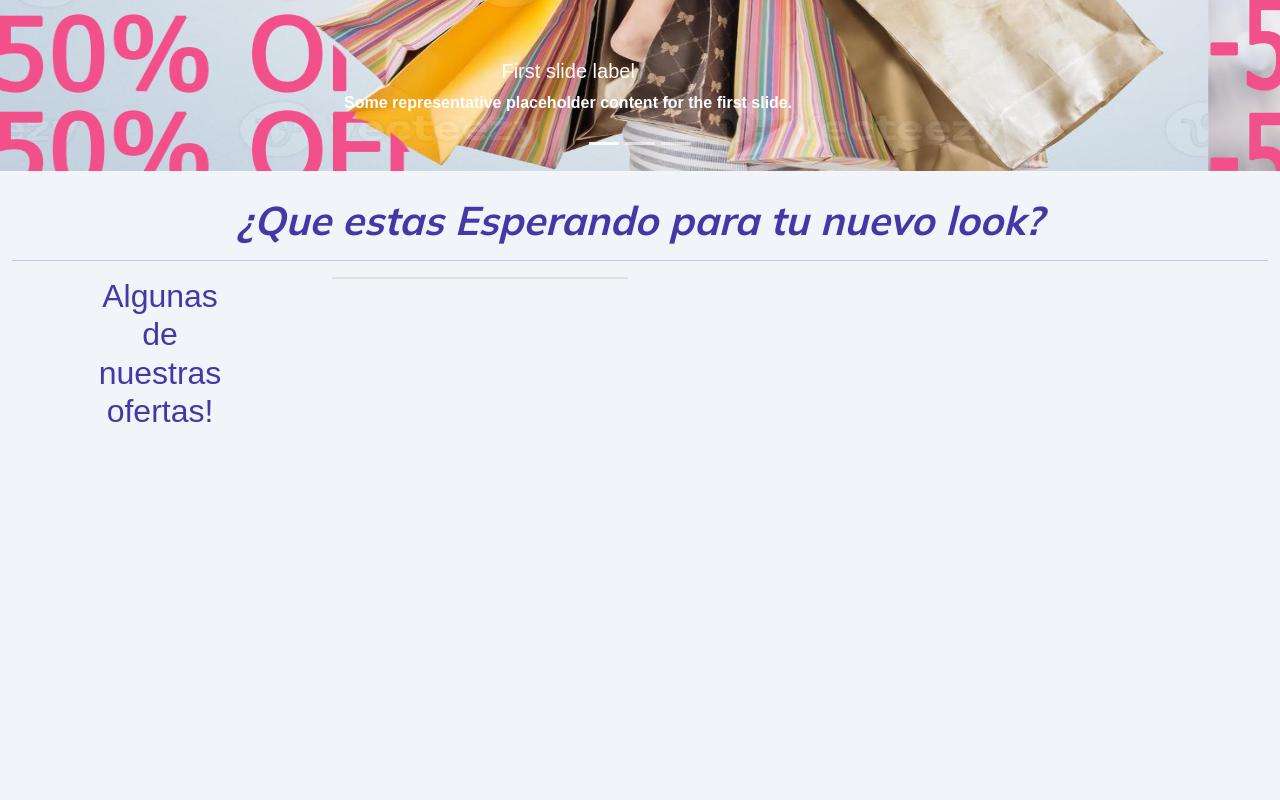
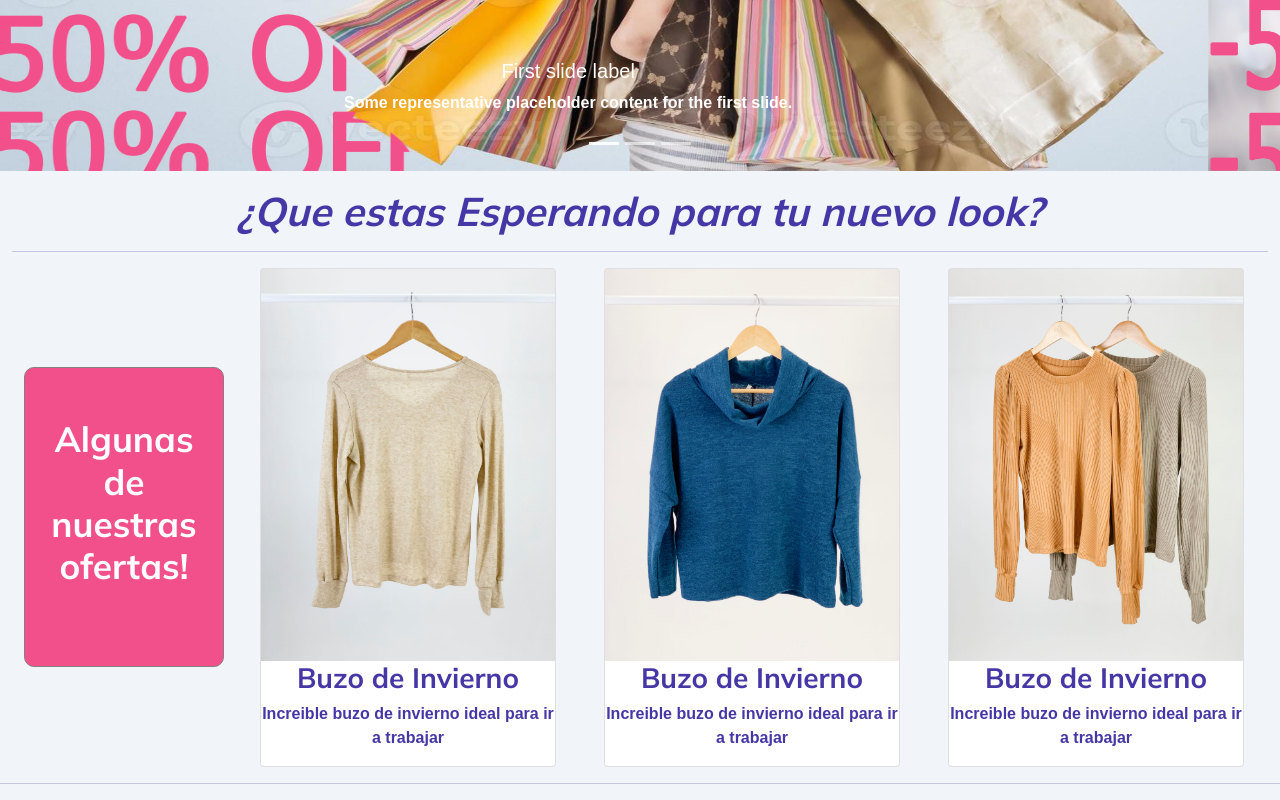
Before and after one commit to Gabrielfrias96/4taEntrega, a website: page index.html in a window 1280 px wide. Shown: the part 528-1328 px from the top of the page. Before the commit the page ends 966 px from the top, so only its background shows below. Drawn offline with nearby package versions, Linux system fonts and the light colour scheme; a web font is replaced by a local one.

Commit message:
aderi imagenes

```diff
--- a/index.html
+++ b/index.html
@@ -17,7 +17,7 @@
 <body>
     <header><!--Aqui esta el Navbar-->
       <nav class="navbar sticky-top navbar-expand-lg navbar-light bg-light">
-        <div class="container-fluid">
+        <div class="container-fluid px-3">
           <a class="navbar-brand" href="index.html"><img src="img/logo.png" alt="logo" class="img-fluid img__logo"></a>
           <button class="navbar-toggler" type="button" data-bs-toggle="collapse" data-bs-target="#navbarSupportedContent" aria-controls="navbarSupportedContent" aria-expanded="false" aria-label="Toggle navigation">
             <span class="navbar-toggler-icon"></span>
@@ -95,23 +95,38 @@
     </section>
     <section><!--Aqui Estan las cards de Ofertas-->
         <div class="container-fluid container_background">
-            <div class="row">
-                <div class="col-12">
+            <div class="row d-flex justify-content-evenly">
+                <div class="col-12 mt-3">
                     <h1>¿Que estas Esperando para tu nuevo look?</h1>
                     <hr>
                 </div>
-                <div class="col-lg-3">
-                  <h2>Algunas <br> de <br> nuestras <br> ofertas!</h2>
+                <div class="col-md-3 text__ofert">
+                  <h2>Algunas de nuestras ofertas!</h2>
                 </div>
-                <div class="col-lg-3">
+                <div class="col-md-3">
                   <div class="card">
-
+                    <img src="img/article100.jpg" alt="articulo" class="img__card">
+                    <h3>Buzo de Invierno</h3>
+                    <p>Increible buzo de invierno ideal para ir a trabajar</p>
                   </div>
                 </div>
-                <div class="col-lg-3"></div>
-                <div class="col-lg-3"></div>
+                <div class="col-md-3">
+                  <div class="card">
+                    <img src="img/article200.jpg" alt="articulo" class="img__card">
+                    <h3>Buzo de Invierno</h3>
+                    <p>Increible buzo de invierno ideal para ir a trabajar</p>
+                  </div>
+                </div>
+                <div class="col-md-3">
+                  <div class="card">
+                    <img src="img/article300.jpg" alt="articulo" class="img__card">
+                    <h3>Buzo de Invierno</h3>
+                    <p>Increible buzo de invierno ideal para ir a trabajar</p>
+                  </div>
+                </div>
             </div>
         </div>
+        <hr>
     </section>
     <script src="https://cdn.jsdelivr.net/npm/bootstrap@5.1.0/dist/js/bootstrap.bundle.min.js" integrity="sha384-U1DAWAznBHeqEIlVSCgzq+c9gqGAJn5c/t99JyeKa9xxaYpSvHU5awsuZVVFIhvj" crossorigin="anonymous"></script>
     <script defer src="https://use.fontawesome.com/releases/v5.15.4/js/all.js" integrity="sha384-rOA1PnstxnOBLzCLMcre8ybwbTmemjzdNlILg8O7z1lUkLXozs4DHonlDtnE7fpc" crossorigin="anonymous"></script>
--- a/scss/_cards.scss
+++ /dev/null
@@ -1,7 +0,0 @@
-.card{
-    background-color: $cool-blanco;
-    border-radius: 10px;
-    border: solid 1px #857f7f;
-    width:200px;
-    height:300px;
-}
--- a/scss/_fonts.scss
+++ b/scss/_fonts.scss
@@ -0,0 +1,17 @@
+h1{
+    font-family: $cool-font;
+    font-weight: 900;
+    font-style: italic;
+    font-size:2.5rem;
+}
+
+h2{
+    font-family: $cool-font;
+    font-weight: 900;
+    font-size: 2.2rem;
+}
+
+h3{
+    font-family: $cool-font;
+    font-weight: 900;
+}
--- a/scss/style.scss
+++ b/scss/style.scss
@@ -2,8 +2,10 @@
 @import "fonts";
 @import "mixins";
 
+
 .container_background{
-    margin-top: 25px;
+    margin:0px 25px;
+    padding:0px;
     width: 100%;
     text-align: center;
 
@@ -11,6 +13,8 @@
 }
 
 body{
+    margin:0px;
+    padding:0px;
     font-family:muli, sans-serif;
     font-weight: 800;
     color:$cool-morado;
@@ -24,14 +28,15 @@ body{
 }
 }
 
-h1{
-
-    font-family: $cool-font;
-    font-weight: 900;
-    font-style: italic;
-    font-size:2.5rem;
+.row{
+    margin:0px;
+    padding:0px;
 }
 
+.container-fluid{
+    margin:0px;
+    padding:0px;
+}
 .img__logo{
     width: 2rem;
 }
@@ -40,3 +45,17 @@ h1{
     width: 100%;
     height: 80vh;
 }
+
+.text__ofert{
+    background-color: $cool-rosa;
+    border-radius: 10px;
+    border: solid 1px #857f7f;
+    width:200px;
+    height:300px;
+    align-self: center;
+    text-align: center;
+    padding-top: 50px;
+     h2{
+         color: $cool-blanco;
+     }
+}
```
Also changed, not shown: css/main.css, img/article100.jpg (added), img/article200.jpg (added), img/article300.jpg (added).
